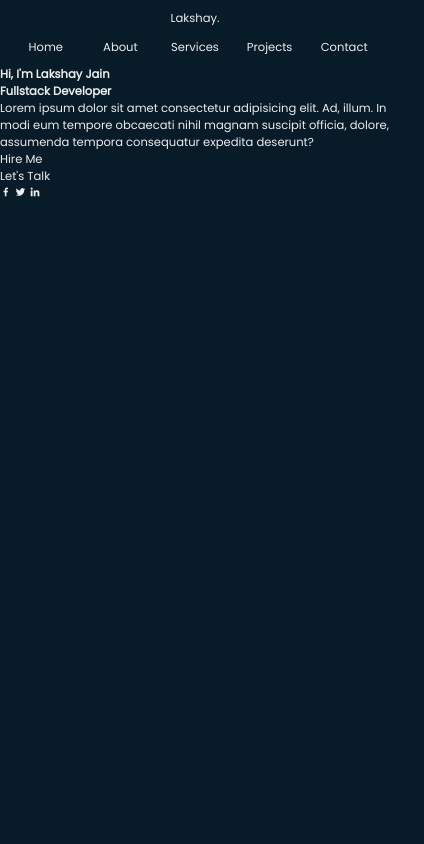
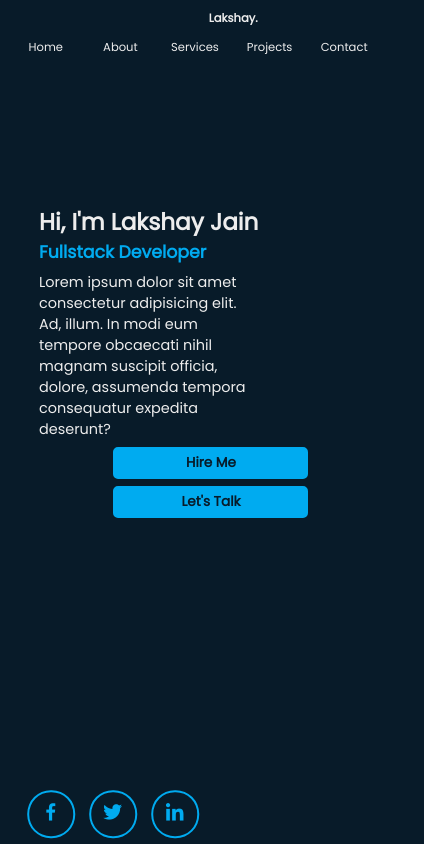
Before and after one commit to D1ABL016/portfolio, a plain HTML site: page index.html in a window 390 px wide. Shown: the whole page, 424 px wide, since content can reach past the window. Drawn offline with nearby package versions, Linux system fonts and the light colour scheme.

Commit message:
Update style.css

```diff
--- a/style.css
+++ b/style.css
@@ -29,6 +29,65 @@ header {
     display: flex;
 }
 
+main {
+    margin-left: 10%;
+    height: 70vh;
+    /* background: #000; */
+    display: flex;
+    justify-content: center;
+    align-content: center;
+    flex-direction: column;
+}
+
+main h2 {
+    color: var(--lightbluevalacolour);
+}
+
+main p {
+    margin-top: 2%;
+    max-width: 50%;
+}
+footer{
+    margin-left: 10%;
+    display: flex;
+    justify-content: flex-start;
+    height: 20vh;
+    align-items: end;
+    gap: 11%;
+
+    /* background-color: red; */
+}
+footer  i{
+    box-sizing: border-box;
+    border: 1px solid var(--lightbluevalacolour);
+    padding: 5px;
+    min-width: 19%;
+    min-height: 19%;
+    border-radius: 50%;
+    transform: scale(2);
+    color: var(--lightbluevalacolour);
+}
+.buttons {
+    display: flex;
+    width: 100%;
+    margin-top: 2%;
+    justify-content: flex-start;
+}
+
+.bt {
+    text-align: center;
+    font-weight: 600;
+    background-color: var(--lightbluevalacolour);
+    color: var(--bgcolor);
+    border: 3px solid var(--lightbluevalacolour);
+    box-sizing: border-box;
+    border-radius: 9%;
+    width: 10%;
+    padding: 0.8%;
+    margin-right: 2%;
+    cursor: pointer;
+}
+
 .logo {
     box-sizing: border-box;
     padding: 6px;
@@ -44,19 +103,58 @@ header {
     width: 20%;
     /* background-color: darkblue; */
 }
-@media only screen and (max-width:425px){
-    *{
-        font-size:0.85rem ;
+
+.blue {
+    color: var(--lightbluevalacolour);
+}
+
+.bold {
+    margin-left: 10%;
+    width: 40%;
+    font-weight: 600;
+}
+
+@media only screen and (max-width:760px) {
+    * {
+        font-size: 0.85rem;
     }
-    header{
+
+    header {
         flex-direction: column;
     }
-    .logo{
+
+    .logo {
         width: 100%;
     }
-    .logo > a{
+
+    .logo>a {
         width: 100%;
         text-align: center;
     }
 
+    main h1 {
+        font-size: 2em;
+    }
+
+    main h2 {
+
+        font-size: 1.5em;
+    }
+
+    main p {
+        font-size: 1.25em;
+        max-width: 60%;
+    }
+
+    .buttons {
+        flex-direction: column;
+        row-gap: 7px;
+        align-items: center;
+    }
+
+    .bt {
+        border-radius: 5px;
+        min-width: 50vw;
+        font-size: 1rem;
+    }
 }
```
